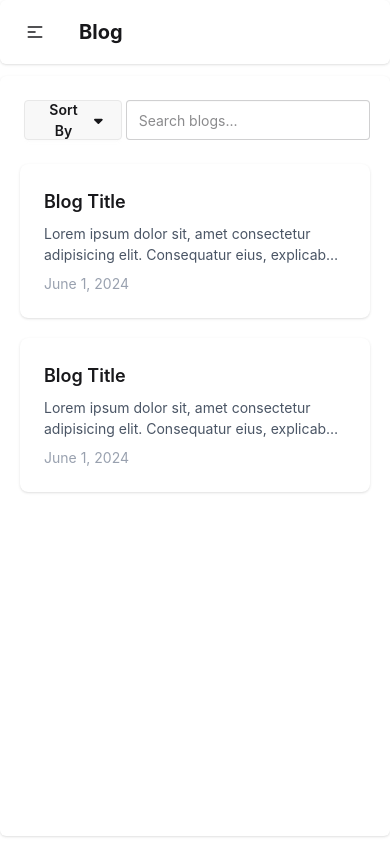
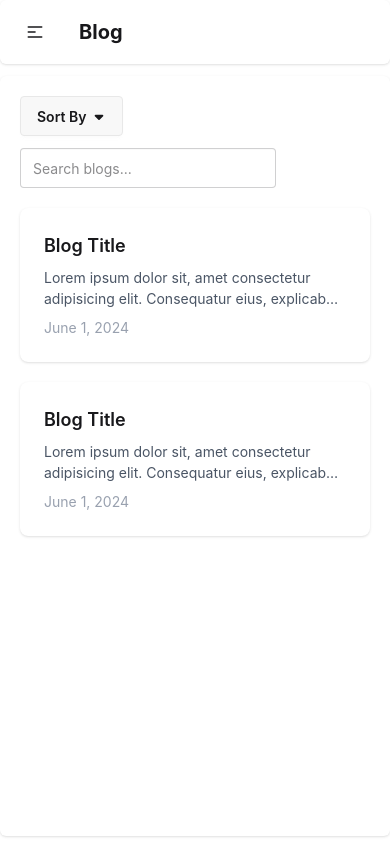
Before and after one commit to hungit-dev/blog-api, a React app in the folder frontend/: page /dashboard in a window 390 px wide. Built offline with nearby package versions, Linux system fonts and the light colour scheme; the HTML template or start-up script is replaced by a standard one.

Commit message:
display dropdown and search bar in col position in small screen

```diff
--- a/frontend/src/components/DashboardPage.jsx
+++ b/frontend/src/components/DashboardPage.jsx
@@ -4,9 +4,9 @@ export default function DashboardPage() {
     <>
       <div className=" bg-base-100 w-full shadow-sm rounded-md min-h-[90vh] mt-3">
         <div className="max-lg:collapse bg-base-100 lg:max-w-6xl lg:mx-auto p-5">
-          <div className="flex justify-between items-center">
+          <div className="flex flex-col md:flex-row justify-between md:items-center gap-3">
             <div className="dropdown dropdown-start">
-              <div tabIndex={0} role="button" className="btn m-1">
+              <div tabIndex={0} role="button" className="btn">
                 Sort By{" "}
                 <svg
                   stroke="currentColor"
```
